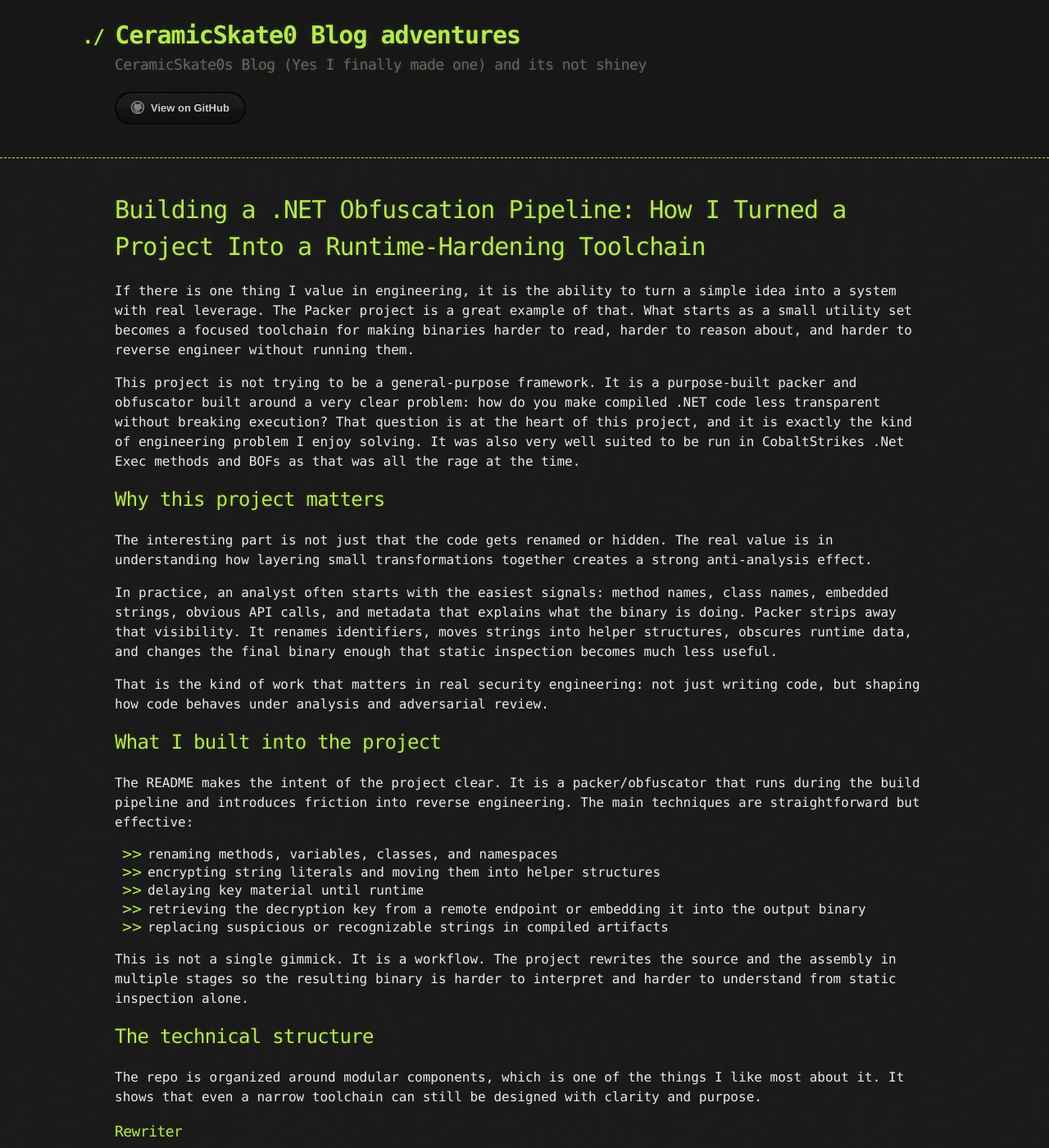
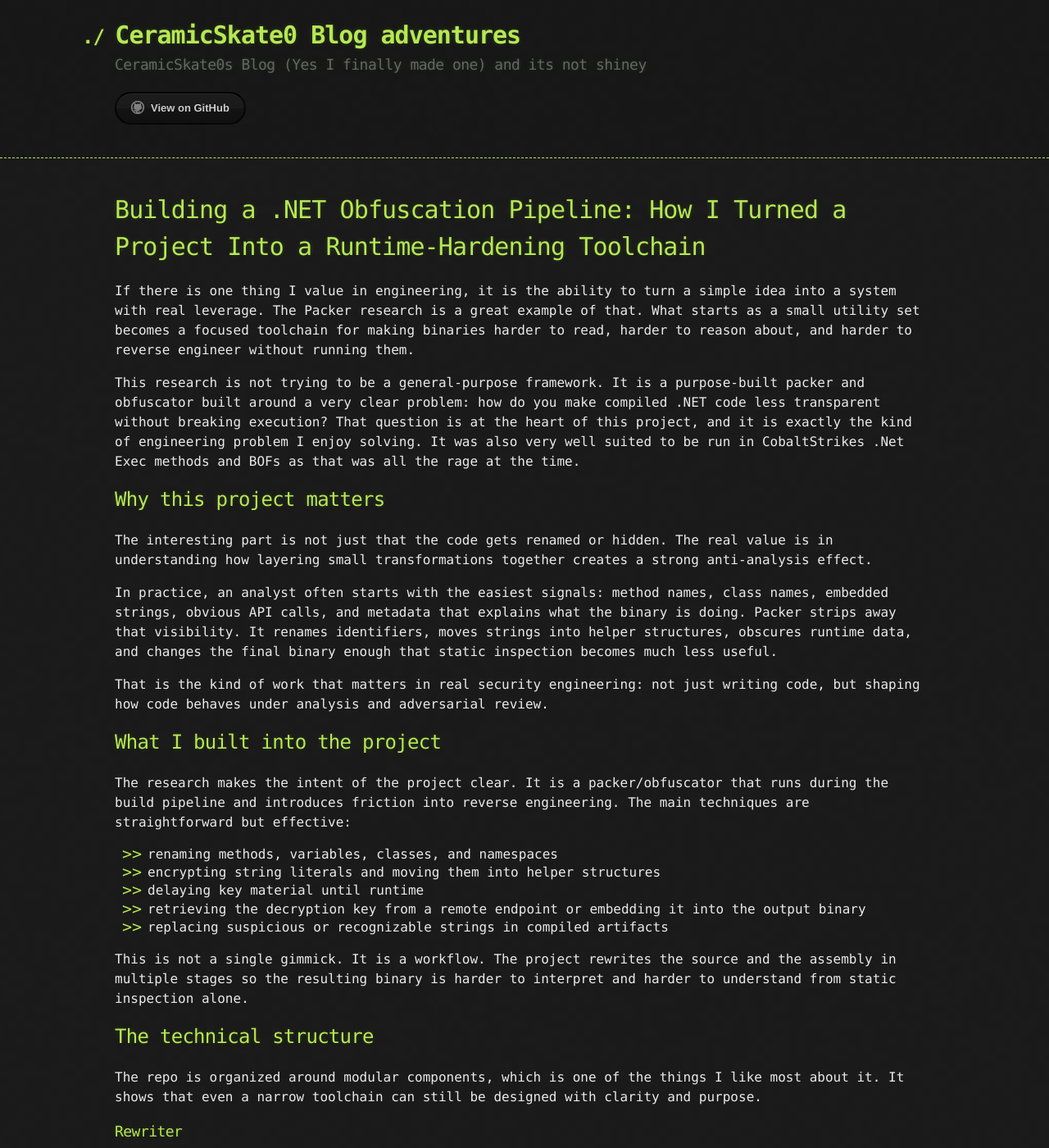
Before and after one commit to ceramicskate0/ceramicskate0.github.io, a Jekyll site: the page built from TheNotSoOldDaysOfRedTeaming.md, in a window 1280 px wide and 1400 px high. Shown: the whole window at 82% size. Built offline with Jekyll 4.4.1, drawn with Linux system fonts in a browser that asks for light colours; our own code applies the rules of GitHub Pages for plain Markdown files; some of the changed text lies outside the part shown.

Commit message:
Update terminology from project to research in document

```diff
--- a/TheNotSoOldDaysOfRedTeaming.md
+++ b/TheNotSoOldDaysOfRedTeaming.md
@@ -1,8 +1,8 @@
 # Building a .NET Obfuscation Pipeline: How I Turned a Project Into a Runtime-Hardening Toolchain
 
-If there is one thing I value in engineering, it is the ability to turn a simple idea into a system with real leverage. The Packer project is a great example of that. What starts as a small utility set becomes a focused toolchain for making binaries harder to read, harder to reason about, and harder to reverse engineer without running them.
+If there is one thing I value in engineering, it is the ability to turn a simple idea into a system with real leverage. The Packer research is a great example of that. What starts as a small utility set becomes a focused toolchain for making binaries harder to read, harder to reason about, and harder to reverse engineer without running them.
 
-This project is not trying to be a general-purpose framework. It is a purpose-built packer and obfuscator built around a very clear problem: how do you make compiled .NET code less transparent without breaking execution? That question is at the heart of this project, and it is exactly the kind of engineering problem I enjoy solving. It was also very well suited to be run in CobaltStrikes .Net Exec methods and BOFs as that was all the rage at the time.
+This research is not trying to be a general-purpose framework. It is a purpose-built packer and obfuscator built around a very clear problem: how do you make compiled .NET code less transparent without breaking execution? That question is at the heart of this project, and it is exactly the kind of engineering problem I enjoy solving. It was also very well suited to be run in CobaltStrikes .Net Exec methods and BOFs as that was all the rage at the time.
 
 ## Why this project matters
 
@@ -14,7 +14,7 @@ That is the kind of work that matters in real security engineering: not just wri
 
 ## What I built into the project
 
-The README makes the intent of the project clear. It is a packer/obfuscator that runs during the build pipeline and introduces friction into reverse engineering. The main techniques are straightforward but effective:
+The research makes the intent of the project clear. It is a packer/obfuscator that runs during the build pipeline and introduces friction into reverse engineering. The main techniques are straightforward but effective:
 
 - renaming methods, variables, classes, and namespaces
 - encrypting string literals and moving them into helper structures
@@ -78,7 +78,7 @@ I think that is one of the most valuable lessons in software security and revers
 
 ## The “bad strings” layer
 
-The project also references replacing “bad strings” drawn from a public list of recognizable indicators. That is another example of how this kind of work is really about reducing observability and recognizability.
+The research also references replacing “bad strings” drawn from a public list of recognizable indicators. That is another example of how this kind of work is really about reducing observability and recognizability.
 
 The goal is not just to hide everything, but to remove or rewrite marks that are easy for scanners, defenders, or analysts to spot. That includes suspicious identifiers, command-like strings, framework markers, and other static indicators that often make a binary stand out immediately.
 
@@ -109,6 +109,6 @@ In a lot of ways, this project is a good example of how I approach engineering w
 
 ## Closing thought
 
-The Packer repository is more than a packer; it is a case study in how small technical decisions compound into meaningful operational friction. It is a reminder that software security is often less about hiding everything and more about changing the cost, visibility, and effort required to understand what is happening.
+The Packer research is more than a packer; it is a case study in how small technical decisions compound into meaningful operational friction. It is a reminder that software security is often less about hiding everything and more about changing the cost, visibility, and effort required to understand what is happening.
 
 That is exactly the kind of challenge I enjoy: turning a complex problem into a disciplined system, and making sure the result is both effective and technically credible.
```
